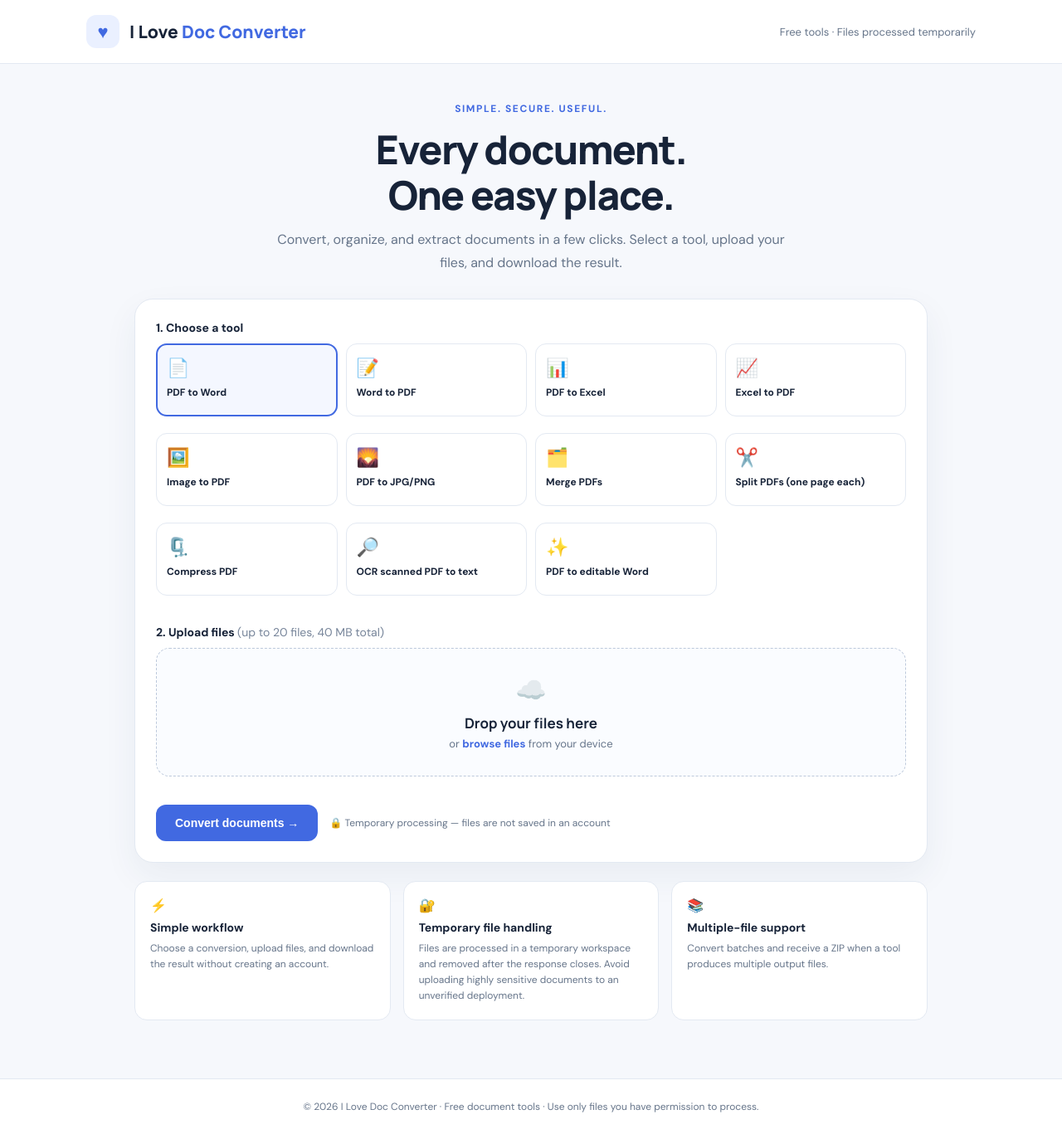
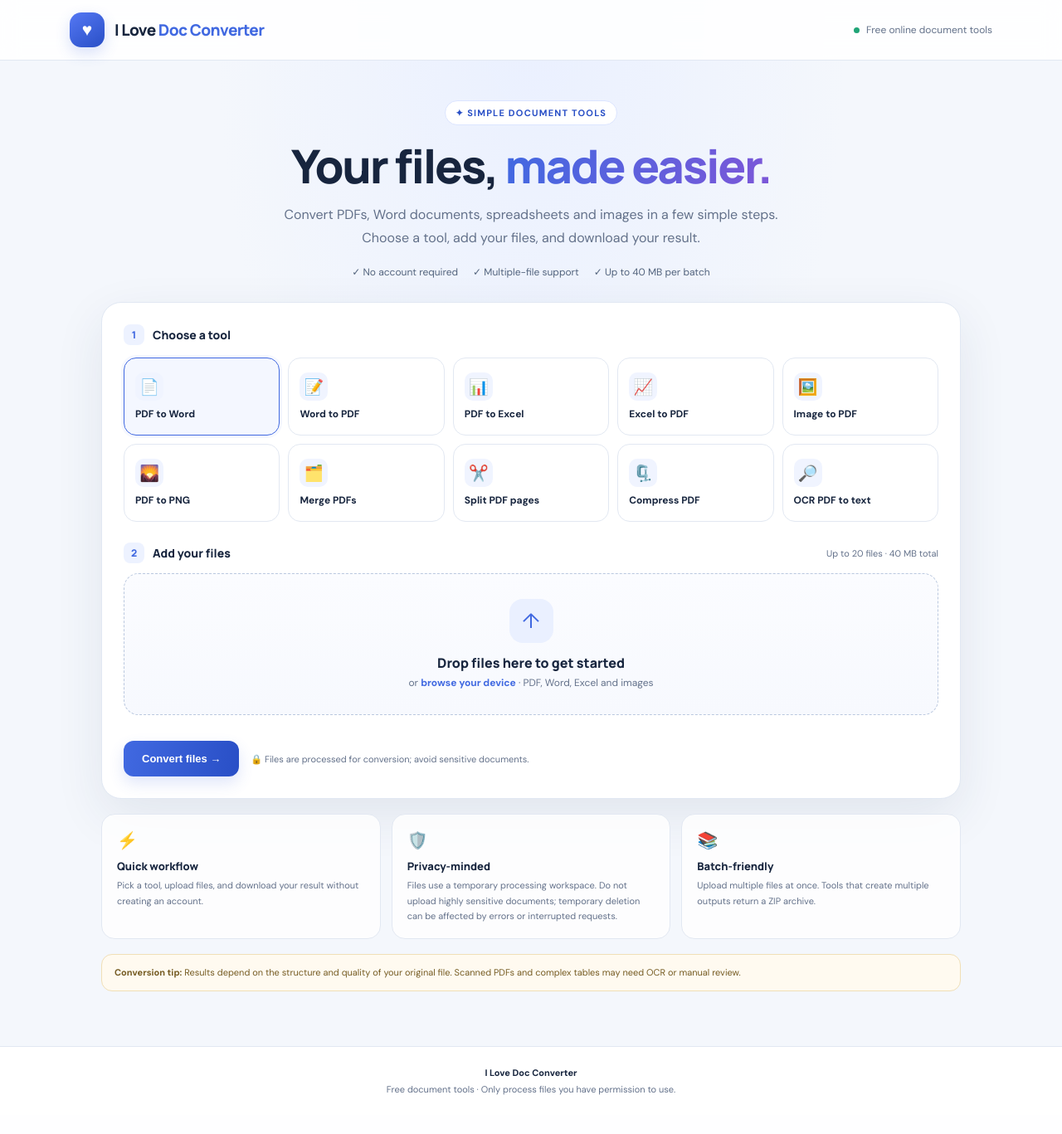
Before and after one commit to nehaneh7847-gif/I-love-doc-converter, a Flask app: page / in a window 1280 px wide. Shown: the whole page at 83% size. After the commit the page ends 1320 px from the top, so only its background shows below. Run offline with Flask 3, Linux system fonts and the light colour scheme; some libraries are stand-ins or nearby versions.

Commit message:
Update index.html

```diff
--- a/templates/index.html
+++ b/templates/index.html
@@ -1,70 +1,115 @@
 <!doctype html>
 <html lang="en">
 <head>
-<meta charset="utf-8"><meta name="viewport" content="width=device-width, initial-scale=1">
-<title>I Love Doc Converter — Free Document Tools</title>
-<meta name="description" content="I Love Doc Converter helps you convert PDFs, Word documents, Excel spreadsheets and images online.">
+<meta charset="utf-8">
+<meta name="viewport" content="width=device-width, initial-scale=1">
+<meta name="theme-color" content="#10213b">
+<title>I Love Doc Converter — Simple, Free Document Tools</title>
+<meta name="description" content="Convert PDF, Word, Excel and image files with I Love Doc Converter. Simple online document tools with temporary processing.">
 <link rel="preconnect" href="https://fonts.googleapis.com">
+<link rel="preconnect" href="https://fonts.gstatic.com" crossorigin>
 <link href="https://fonts.googleapis.com/css2?family=DM+Sans:wght@400;500;600;700&family=Manrope:wght@500;600;700;800&display=swap" rel="stylesheet">
 <style>
-:root{--ink:#172338;--muted:#66758a;--blue:#4169e1;--line:#e3e9f2;--bg:#f6f8fc;--green:#168765}
-*{box-sizing:border-box}body{margin:0;background:var(--bg);color:var(--ink);font-family:'DM Sans',sans-serif}
-header{background:#fff;border-bottom:1px solid var(--line)}.nav{max-width:1120px;margin:auto;padding:18px 24px;display:flex;align-items:center;gap:12px}
-.logo{width:40px;height:40px;background:#eaf0ff;color:var(--blue);border-radius:12px;display:grid;place-items:center;font-size:22px;font-weight:800}.brand{font:800 21px Manrope,sans-serif}.brand span{color:var(--blue)}.navnote{margin-left:auto;color:var(--muted);font-size:13px}
-main{max-width:1000px;margin:0 auto;padding:46px 22px 70px}.hero{text-align:center;margin-bottom:30px}.eyebrow{color:var(--blue);font-weight:700;font-size:12px;letter-spacing:1.6px;text-transform:uppercase}
-h1{font:800 clamp(30px,5vw,48px)/1.15 Manrope,sans-serif;letter-spacing:-1.5px;margin:13px 0}.hero p{color:var(--muted);font-size:16px;line-height:1.7;max-width:620px;margin:0 auto}
-.panel{background:white;border:1px solid var(--line);border-radius:22px;padding:25px;box-shadow:0 16px 40px #243c6510}
-label{font-weight:700;font-size:14px;display:block;margin-bottom:10px}.tools{display:grid;grid-template-columns:repeat(4,1fr);gap:10px;margin-bottom:25px}
-.tool{position:relative;border:1px solid var(--line);background:#fff;border-radius:13px;padding:14px 12px;text-align:left;cursor:pointer;color:var(--ink);min-height:88px;transition:.15s}
-.tool:hover{border-color:#9cb1f7}.tool.active{border:2px solid var(--blue);background:#f4f7ff;padding:13px 11px}
-.tool .ico{font-size:22px;display:block;margin-bottom:8px}.tool strong{font-size:12px;line-height:1.3;display:block}.tool input{position:absolute;opacity:0}
-.drop{border:1.5px dashed #bdc9db;background:#fafcff;border-radius:16px;text-align:center;padding:30px 15px;cursor:pointer}.drop.drag{border-color:var(--blue);background:#f1f5ff}.cloud{font-size:30px}.drop h3{margin:9px 0 5px;font:700 17px Manrope}.drop p{color:var(--muted);font-size:13px;margin:0}.drop b{color:var(--blue)}
-.filelist{margin-top:12px;display:grid;gap:8px}.file{display:flex;align-items:center;gap:10px;border:1px solid var(--line);border-radius:10px;padding:10px 12px;font-size:13px}.file span{overflow:hidden;text-overflow:ellipsis;white-space:nowrap}.file small{margin-left:auto;color:var(--muted);white-space:nowrap}.actions{display:flex;align-items:center;gap:14px;margin-top:22px;flex-wrap:wrap}.primary{border:0;background:var(--blue);color:white;padding:14px 23px;border-radius:12px;font-weight:700;font-size:14px;cursor:pointer}.primary:disabled{opacity:.55;cursor:wait}.privacy{font-size:12px;color:var(--muted);display:flex;align-items:center;gap:6px}.message{display:none;margin-top:16px;padding:12px 14px;border-radius:10px;font-size:13px}.message.error{display:block;background:#fff0f0;color:#9f2d2d}.message.info{display:block;background:#edf5ff;color:#244d95}.below{display:grid;grid-template-columns:repeat(3,1fr);gap:15px;margin-top:22px}.feature{background:white;border:1px solid var(--line);padding:18px;border-radius:15px}.feature b{display:block;margin:7px 0;font-size:14px}.feature p{font-size:12px;color:var(--muted);line-height:1.6;margin:0}footer{text-align:center;color:var(--muted);font-size:12px;padding:25px;border-top:1px solid var(--line);background:white}
-@media(max-width:760px){.tools{grid-template-columns:repeat(2,1fr)}.below{grid-template-columns:1fr}.panel{padding:17px}main{padding-top:32px}.navnote{display:none}}
-</style></head>
+:root{--ink:#17253e;--muted:#63718a;--blue:#4169e1;--blue-dark:#294fc6;--line:#e2e8f2;--bg:#f4f7fc;--white:#fff;--green:#168765;--shadow:0 20px 60px rgba(29,52,93,.09)}
+*{box-sizing:border-box}html{scroll-behavior:smooth}body{margin:0;background:radial-gradient(ellipse at 50% 0%,#eaf0ff 0,transparent 42%),var(--bg);color:var(--ink);font-family:"DM Sans",sans-serif}
+a{color:inherit}.topbar{background:rgba(255,255,255,.88);border-bottom:1px solid var(--line);backdrop-filter:blur(12px)}
+.nav{max-width:1160px;margin:auto;padding:15px 24px;display:flex;align-items:center;gap:12px}.logo{width:42px;height:42px;display:grid;place-items:center;border-radius:14px;color:#fff;background:linear-gradient(145deg,#5578f4,#294fc6);font-size:21px;box-shadow:0 7px 18px #4169e133}.brand{font:800 19px Manrope,sans-serif;letter-spacing:-.6px}.brand span{color:var(--blue)}.nav-right{margin-left:auto;display:flex;align-items:center;gap:8px;color:var(--muted);font-size:12px}.status-dot{width:7px;height:7px;background:#20a477;border-radius:50%;display:inline-block}
+main{max-width:1080px;margin:0 auto;padding:48px 22px 66px}.hero{text-align:center;max-width:780px;margin:0 auto 28px}.eyebrow{display:inline-flex;align-items:center;gap:8px;border:1px solid #dce5ff;background:#fff;border-radius:999px;padding:7px 12px;color:var(--blue-dark);font-size:11px;font-weight:800;letter-spacing:1.2px;text-transform:uppercase}
+h1{font:800 clamp(34px,5.8vw,56px)/1.08 Manrope,sans-serif;letter-spacing:-2.3px;margin:19px 0 15px}.gradient{background:linear-gradient(100deg,#4169e1,#7c57d8);background-clip:text;-webkit-background-clip:text;color:transparent}.hero p{max-width:650px;margin:0 auto;color:var(--muted);font-size:16px;line-height:1.75}
+.trust{display:flex;justify-content:center;gap:18px;flex-wrap:wrap;margin-top:19px;color:#53647d;font-size:12px}.trust span{display:flex;align-items:center;gap:6px}
+.panel{background:var(--white);border:1px solid #e1e8f3;border-radius:24px;padding:26px;box-shadow:var(--shadow)}.section-title{display:flex;align-items:center;gap:10px;margin:0 0 15px;font:800 14px Manrope,sans-serif}.step{width:25px;height:25px;border-radius:8px;background:#edf2ff;color:var(--blue);display:grid;place-items:center;font-size:12px}
+.tools{display:grid;grid-template-columns:repeat(5,minmax(0,1fr));gap:10px;margin-bottom:25px}.tool{position:relative;display:flex;flex-direction:column;align-items:flex-start;justify-content:center;gap:8px;min-height:94px;padding:13px;border:1px solid var(--line);border-radius:15px;background:#fff;text-align:left;cursor:pointer;transition:border-color .16s,background .16s,transform .16s;color:var(--ink)}.tool:hover{border-color:#aabaff;transform:translateY(-1px)}.tool.active{border:1.5px solid var(--blue);background:#f4f7ff;box-shadow:0 0 0 3px #4169e10c}.tool .ico{width:34px;height:34px;display:grid;place-items:center;border-radius:10px;background:#f0f4ff;font-size:19px}.tool strong{font-size:12px;line-height:1.35;font-weight:700}.tool input{position:absolute;opacity:0;pointer-events:none}.tool:focus-within{outline:3px solid #4169e133;outline-offset:2px}
+.upload-title{display:flex;align-items:center;justify-content:space-between;gap:12px;margin-bottom:12px}.upload-title .section-title{margin:0}.limit{color:var(--muted);font-size:11px;white-space:nowrap}
+.drop{border:1.5px dashed #bac8df;background:linear-gradient(180deg,#fbfcff,#f7f9fe);border-radius:18px;text-align:center;padding:30px 16px;cursor:pointer;transition:.16s}.drop:hover,.drop.drag{border-color:var(--blue);background:#f0f4ff}.upload-icon{margin:auto;width:53px;height:53px;display:grid;place-items:center;background:#eaf0ff;color:var(--blue);border-radius:16px;font-size:25px}.drop h3{margin:13px 0 5px;font:800 16px Manrope,sans-serif}.drop p{color:var(--muted);font-size:12px;margin:0}.drop b{color:var(--blue)}
+.filelist{margin-top:11px;display:grid;gap:8px}.file{display:flex;align-items:center;gap:10px;border:1px solid var(--line);background:#fbfcff;border-radius:11px;padding:10px 12px;font-size:12px}.file-icon{width:30px;height:30px;border-radius:8px;background:#edf2ff;color:var(--blue);display:grid;place-items:center;flex-shrink:0}.file-name{overflow:hidden;text-overflow:ellipsis;white-space:nowrap}.file small{margin-left:auto;color:var(--muted);white-space:nowrap}.actions{display:flex;align-items:center;gap:14px;margin-top:20px;flex-wrap:wrap}.primary{border:0;background:linear-gradient(100deg,var(--blue),var(--blue-dark));color:white;padding:14px 22px;border-radius:12px;font-weight:800;font-size:13px;cursor:pointer;box-shadow:0 8px 18px #4169e12a;transition:.15s}.primary:hover{transform:translateY(-1px);box-shadow:0 10px 22px #4169e13a}.primary:disabled{opacity:.58;cursor:wait;transform:none}.privacy{font-size:11px;color:var(--muted);display:flex;align-items:center;gap:6px}.message{display:none;margin-top:15px;padding:12px 14px;border-radius:12px;font-size:12px;line-height:1.55;overflow-wrap:anywhere}.message.error{display:block;background:#fff0f0;color:#982d36;border:1px solid #f6d5d8}.message.info{display:block;background:#eef7ff;color:#244d95;border:1px solid #d8e8ff}.message.success{display:block;background:#edf9f3;color:#176c4b;border:1px solid #d2f0df}
+.features{display:grid;grid-template-columns:repeat(3,1fr);gap:13px;margin-top:18px}.feature{background:rgba(255,255,255,.83);border:1px solid var(--line);padding:18px;border-radius:16px}.feature .feature-icon{font-size:20px}.feature b{display:block;margin:9px 0 5px;font:800 13px Manrope,sans-serif}.feature p{font-size:11px;color:var(--muted);line-height:1.65;margin:0}.notice{margin-top:18px;padding:13px 15px;border:1px solid #f0dfb6;background:#fffaf0;color:#755b22;border-radius:13px;font-size:11px;line-height:1.6}
+footer{text-align:center;color:var(--muted);font-size:11px;padding:24px;border-top:1px solid var(--line);background:#fff}footer .footer-brand{font-weight:800;color:var(--ink);margin-bottom:6px}
+@media(max-width:900px){.tools{grid-template-columns:repeat(3,minmax(0,1fr))}}
+@media(max-width:620px){.nav{padding:12px 16px}.brand{font-size:16px}.nav-right{display:none}main{padding:32px 13px 42px}h1{letter-spacing:-1.4px}.hero p{font-size:14px}.panel{padding:16px;border-radius:19px}.tools{grid-template-columns:repeat(2,minmax(0,1fr));gap:8px}.tool{min-height:84px;padding:11px}.tool.active{padding:10px}.upload-title{align-items:flex-start;flex-direction:column;gap:4px}.features{grid-template-columns:1fr}.actions{align-items:stretch;flex-direction:column}.primary{width:100%}.privacy{justify-content:center;text-align:center}}
+</style>
+</head>
 <body>
-<header><div class="nav"><div class="logo">♥</div><div class="brand">I Love <span>Doc Converter</span></div><div class="navnote">Free tools · Files processed temporarily</div></div></header>
-<main><section class="hero"><div class="eyebrow">Simple. Secure. Useful.</div><h1>Every document.<br>One easy place.</h1><p>Convert, organize, and extract documents in a few clicks. Select a tool, upload your files, and download the result.</p></section>
+<header class="topbar"><div class="nav"><div class="logo">♥</div><div class="brand">I Love <span>Doc Converter</span></div><div class="nav-right"><span class="status-dot"></span> Free online document tools</div></div></header>
+<main>
+<section class="hero">
+<div class="eyebrow">✦ Simple document tools</div>
+<h1>Your files, <span class="gradient">made easier.</span></h1>
+<p>Convert PDFs, Word documents, spreadsheets and images in a few simple steps. Choose a tool, add your files, and download your result.</p>
+<div class="trust"><span>✓ No account required</span><span>✓ Multiple-file support</span><span>✓ Up to 40 MB per batch</span></div>
+</section>
 <section class="panel">
 <form id="form">
-<label>1. Choose a tool</label>
+<div class="section-title"><span class="step">1</span> Choose a tool</div>
 <div class="tools" id="tools">
 <label class="tool active"><input type="radio" name="action" value="pdf_word" checked><span class="ico">📄</span><strong>PDF to Word</strong></label>
 <label class="tool"><input type="radio" name="action" value="word_pdf"><span class="ico">📝</span><strong>Word to PDF</strong></label>
 <label class="tool"><input type="radio" name="action" value="pdf_excel"><span class="ico">📊</span><strong>PDF to Excel</strong></label>
 <label class="tool"><input type="radio" name="action" value="excel_pdf"><span class="ico">📈</span><strong>Excel to PDF</strong></label>
 <label class="tool"><input type="radio" name="action" value="image_pdf"><span class="ico">🖼️</span><strong>Image to PDF</strong></label>
-<label class="tool"><input type="radio" name="action" value="pdf_images"><span class="ico">🌄</span><strong>PDF to JPG/PNG</strong></label>
+<label class="tool"><input type="radio" name="action" value="pdf_images"><span class="ico">🌄</span><strong>PDF to PNG</strong></label>
 <label class="tool"><input type="radio" name="action" value="merge"><span class="ico">🗂️</span><strong>Merge PDFs</strong></label>
-<label class="tool"><input type="radio" name="action" value="split"><span class="ico">✂️</span><strong>Split PDFs (one page each)</strong></label>
+<label class="tool"><input type="radio" name="action" value="split"><span class="ico">✂️</span><strong>Split PDF pages</strong></label>
 <label class="tool"><input type="radio" name="action" value="compress"><span class="ico">🗜️</span><strong>Compress PDF</strong></label>
-<label class="tool"><input type="radio" name="action" value="ocr"><span class="ico">🔎</span><strong>OCR scanned PDF to text</strong></label>
-<label class="tool"><input type="radio" name="action" value="pdf_word"><span class="ico">✨</span><strong>PDF to editable Word</strong></label>
+<label class="tool"><input type="radio" name="action" value="ocr"><span class="ico">🔎</span><strong>OCR PDF to text</strong></label>
 </div>
-<label>2. Upload files <span style="font-weight:400;color:#77859a">(up to 20 files, 40 MB total)</span></label>
-<div class="drop" id="drop"><div class="cloud">☁️</div><h3>Drop your files here</h3><p>or <b>browse files</b> from your device</p><input type="file" id="files" name="files" multiple hidden accept=".pdf,.doc,.docx,.xls,.xlsx,.jpg,.jpeg,.png,.tif,.tiff,.bmp"></div>
-<div class="filelist" id="filelist"></div>
-<div class="actions"><button class="primary" id="submit" type="submit">Convert documents →</button><div class="privacy">🔒 Temporary processing — files are not saved in an account</div></div>
-<div class="message" id="message" role="status"></div>
-</form></section>
-<section class="below"><div class="feature"><span>⚡</span><b>Simple workflow</b><p>Choose a conversion, upload files, and download the result without creating an account.</p></div><div class="feature"><span>🔐</span><b>Temporary file handling</b><p>Files are processed in a temporary workspace and removed after the response closes. Avoid uploading highly sensitive documents to an unverified deployment.</p></div><div class="feature"><span>📚</span><b>Multiple-file support</b><p>Convert batches and receive a ZIP when a tool produces multiple output files.</p></div></section>
-</main><footer>© 2026 I Love Doc Converter · Free document tools · Use only files you have permission to process.</footer>
+<div class="upload-title"><div class="section-title"><span class="step">2</span> Add your files</div><span class="limit">Up to 20 files · 40 MB total</span></div>
+<div class="drop" id="drop" tabindex="0" role="button" aria-label="Choose or drop files"><div class="upload-icon">↑</div><h3>Drop files here to get started</h3><p>or <b>browse your device</b> · PDF, Word, Excel and images</p><input type="file" id="files" name="files" multiple hidden accept=".pdf,.doc,.docx,.xls,.xlsx,.jpg,.jpeg,.png,.tif,.tiff,.bmp"></div>
+<div class="filelist" id="filelist" aria-live="polite"></div>
+<div class="actions"><button class="primary" id="submit" type="submit">Convert files <span aria-hidden="true">→</span></button><div class="privacy">🔒 Files are processed for conversion; avoid sensitive documents.</div></div>
+<div class="message" id="message" role="status" aria-live="polite"></div>
+</form>
+</section>
+<section class="features">
+<div class="feature"><span class="feature-icon">⚡</span><b>Quick workflow</b><p>Pick a tool, upload files, and download your result without creating an account.</p></div>
+<div class="feature"><span class="feature-icon">🛡️</span><b>Privacy-minded</b><p>Files use a temporary processing workspace. Do not upload highly sensitive documents; temporary deletion can be affected by errors or interrupted requests.</p></div>
+<div class="feature"><span class="feature-icon">📚</span><b>Batch-friendly</b><p>Upload multiple files at once. Tools that create multiple outputs return a ZIP archive.</p></div>
+</section>
+<div class="notice"><strong>Conversion tip:</strong> Results depend on the structure and quality of your original file. Scanned PDFs and complex tables may need OCR or manual review.</div>
+</main>
+<footer><div class="footer-brand">I Love Doc Converter</div>Free document tools · Only process files you have permission to use.</footer>
 <script>
-const form=document.getElementById('form'), picker=document.getElementById('files'), drop=document.getElementById('drop'), list=document.getElementById('filelist'), msg=document.getElementById('message'), submit=document.getElementById('submit');
+const form=document.getElementById('form'),picker=document.getElementById('files'),drop=document.getElementById('drop'),list=document.getElementById('filelist'),msg=document.getElementById('message'),submit=document.getElementById('submit');
 let selected=[];
-document.querySelectorAll('.tool input').forEach(r=>r.addEventListener('change',()=>{document.querySelectorAll('.tool').forEach(t=>t.classList.toggle('active',t.contains(r)&&r.checked));msg.className='message';msg.textContent='';}));
+const clearMessage=()=>{msg.className='message';msg.textContent='';};
+document.querySelectorAll('.tool input').forEach(r=>r.addEventListener('change',()=>{document.querySelectorAll('.tool').forEach(t=>t.classList.toggle('active',t.contains(r)&&r.checked));clearMessage();}));
 drop.addEventListener('click',()=>picker.click());
+drop.addEventListener('keydown',e=>{if(e.key==='Enter'||e.key===' '){e.preventDefault();picker.click();}});
 picker.addEventListener('change',()=>{selected=Array.from(picker.files);showFiles();});
 drop.addEventListener('dragover',e=>{e.preventDefault();drop.classList.add('drag')});
 drop.addEventListener('dragleave',()=>drop.classList.remove('drag'));
 drop.addEventListener('drop',e=>{e.preventDefault();drop.classList.remove('drag');selected=Array.from(e.dataTransfer.files);showFiles();});
-function showFiles(){list.innerHTML='';selected.forEach(f=>{let row=document.createElement('div');row.className='file';let name=document.createElement('span');name.textContent='📎 '+f.name;let size=document.createElement('small');size.textContent=(f.size/1024/1024).toFixed(2)+' MB';row.append(name,size);list.append(row)});msg.className='message';msg.textContent='';}
-form.addEventListener('submit',async e=>{e.preventDefault();msg.className='message';msg.textContent='';if(!selected.length){msg.className='message error';msg.textContent='Please select at least one file.';return}if(selected.length>20){msg.className='message error';msg.textContent='Please select no more than 20 files.';return}if(selected.reduce((a,f)=>a+f.size,0)>40*1024*1024){msg.className='message error';msg.textContent='Selected files exceed the 40 MB total limit.';return}
-const data=new FormData();data.append('action',form.querySelector('input[name=action]:checked').value);selected.forEach(f=>data.append('files',f));
-submit.disabled=true;submit.textContent='Processing…';
-try{const res=await fetch('/convert',{method:'POST',body:data});if(!res.ok){let err='Conversion failed.';try{err=(await res.json()).error||err}catch{}throw new Error(err)}
-const blob=await res.blob();const cd=res.headers.get('Content-Disposition')||'';const match=cd.match(/filename="?([^"]+)"?/i);const filename=match?match[1]:'docuconvert-result';const url=URL.createObjectURL(blob);const a=document.createElement('a');a.href=url;a.download=filename;document.body.appendChild(a);a.click();a.remove();setTimeout(()=>URL.revokeObjectURL(url),2000);msg.className='message info';msg.textContent='Conversion complete. Your download should start automatically.';selected=[];picker.value='';showFiles();}
-catch(err){msg.className='message error';msg.textContent=err.message||'Something went wrong.'}
-finally{submit.disabled=false;submit.textContent='Convert documents →';}
+function showFiles(){
+ list.innerHTML='';
+ selected.forEach(f=>{
+  const row=document.createElement('div');row.className='file';
+  const icon=document.createElement('div');icon.className='file-icon';icon.textContent='↗';
+  const name=document.createElement('span');name.className='file-name';name.textContent=f.name;
+  const size=document.createElement('small');size.textContent=(f.size/1024/1024).toFixed(2)+' MB';
+  row.append(icon,name,size);list.append(row);
+ });
+ clearMessage();
+}
+form.addEventListener('submit',async e=>{
+ e.preventDefault();clearMessage();
+ if(!selected.length){msg.className='message error';msg.textContent='Please choose at least one file first.';return;}
+ if(selected.length>20){msg.className='message error';msg.textContent='Please choose no more than 20 files at once.';return;}
+ if(selected.reduce((a,f)=>a+f.size,0)>40*1024*1024){msg.className='message error';msg.textContent='These files exceed the 40 MB total limit. Please choose a smaller batch.';return;}
+ const action=form.querySelector('input[name=action]:checked').value;
+ const data=new FormData();data.append('action',action);selected.forEach(f=>data.append('files',f));
+ submit.disabled=true;submit.textContent='Processing your files…';
+ try{
+  const res=await fetch('/convert',{method:'POST',body:data});
+  if(!res.ok){let err='Conversion failed. Please check the file type and try again.';try{const body=await res.json();err=body.error||err;}catch{}throw new Error(err);}
+  const blob=await res.blob();
+  if(!blob.size)throw new Error('The server returned an empty file. Please try again with another document.');
+  const cd=res.headers.get('Content-Disposition')||'';const match=cd.match(/filename="?([^"]+)"?/i);
+  const filename=match?match[1]:'doc-converter-result';
+  const url=URL.createObjectURL(blob);const a=document.createElement('a');a.href=url;a.download=filename;document.body.appendChild(a);a.click();a.remove();setTimeout(()=>URL.revokeObjectURL(url),2500);
+  msg.className='message success';msg.textContent='Conversion complete. Your download should start automatically. Please review important values against the original file.';
+  selected=[];picker.value='';list.innerHTML='';
+ }catch(err){msg.className='message error';msg.textContent=err.message||'Something went wrong. Please try again.';}
+ finally{submit.disabled=false;submit.innerHTML='Convert files <span aria-hidden="true">→</span>';}
 });
-</script></body></html>
+</script>
+</body>
+</html>
```
